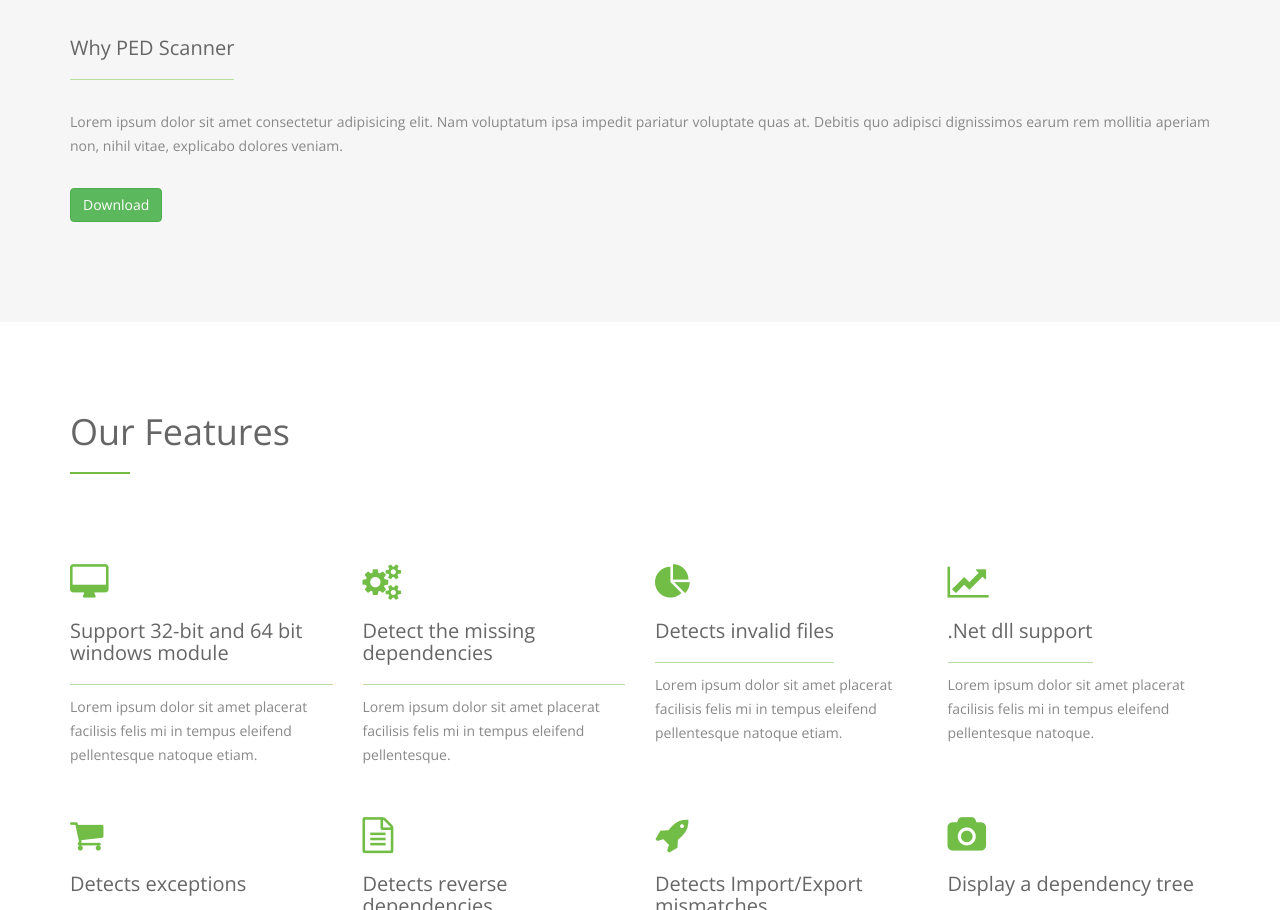
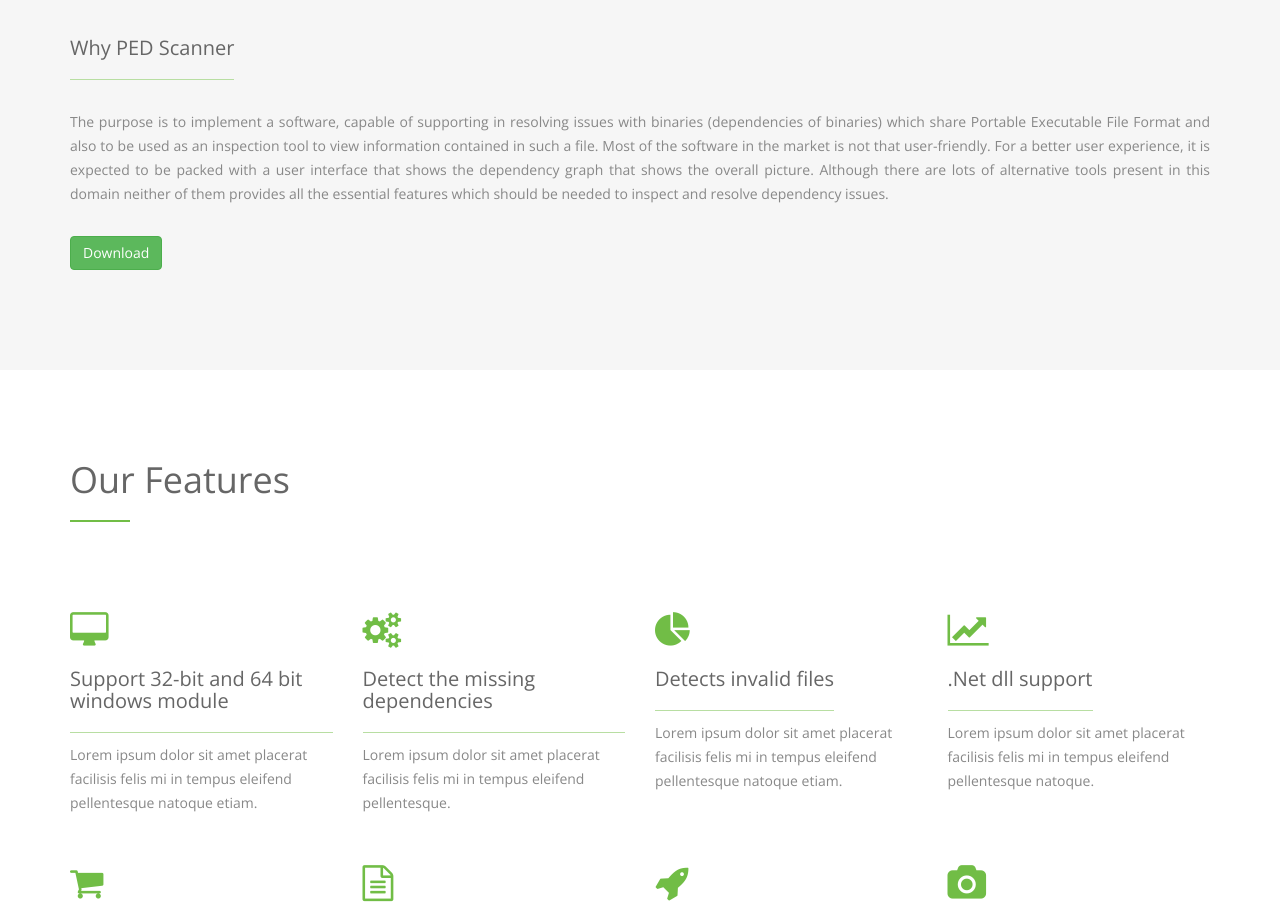
Before and after one commit to stanislous/PED-Scanner, a plain HTML site: page index.html in a window 1280 px wide. Shown: the part 832-1742 px from the top of the page. Drawn offline with nearby package versions, Linux system fonts and the light colour scheme.

Commit message:
added description

```diff
--- a/index.html
+++ b/index.html
@@ -79,8 +79,14 @@
       </div>
       <div class="text-justify">
         <h4>Why PED Scanner</h4>
-        <p>Lorem ipsum dolor sit amet consectetur adipisicing elit. Nam voluptatum ipsa impedit pariatur voluptate quas at.
-          Debitis quo adipisci dignissimos earum rem mollitia aperiam non, nihil vitae, explicabo dolores veniam.</p>
+        <p>The purpose is to implement a software, capable of supporting in resolving issues with binaries (dependencies
+          of binaries) which share Portable Executable File Format and also to be used as an inspection tool to view
+          information contained in such a file. Most of the software in the market is not that user-friendly.
+          For a better user experience, it is expected to be packed with a user interface that shows the dependency
+          graph that shows the overall picture. Although there are lots of alternative tools present in this domain
+          neither of them provides all the essential features which should be needed to inspect and resolve dependency
+          issues.
+          </p>
       </div>
       <!-- <div class="space"></div> -->
       <!-- <div class="row"> -->
```
